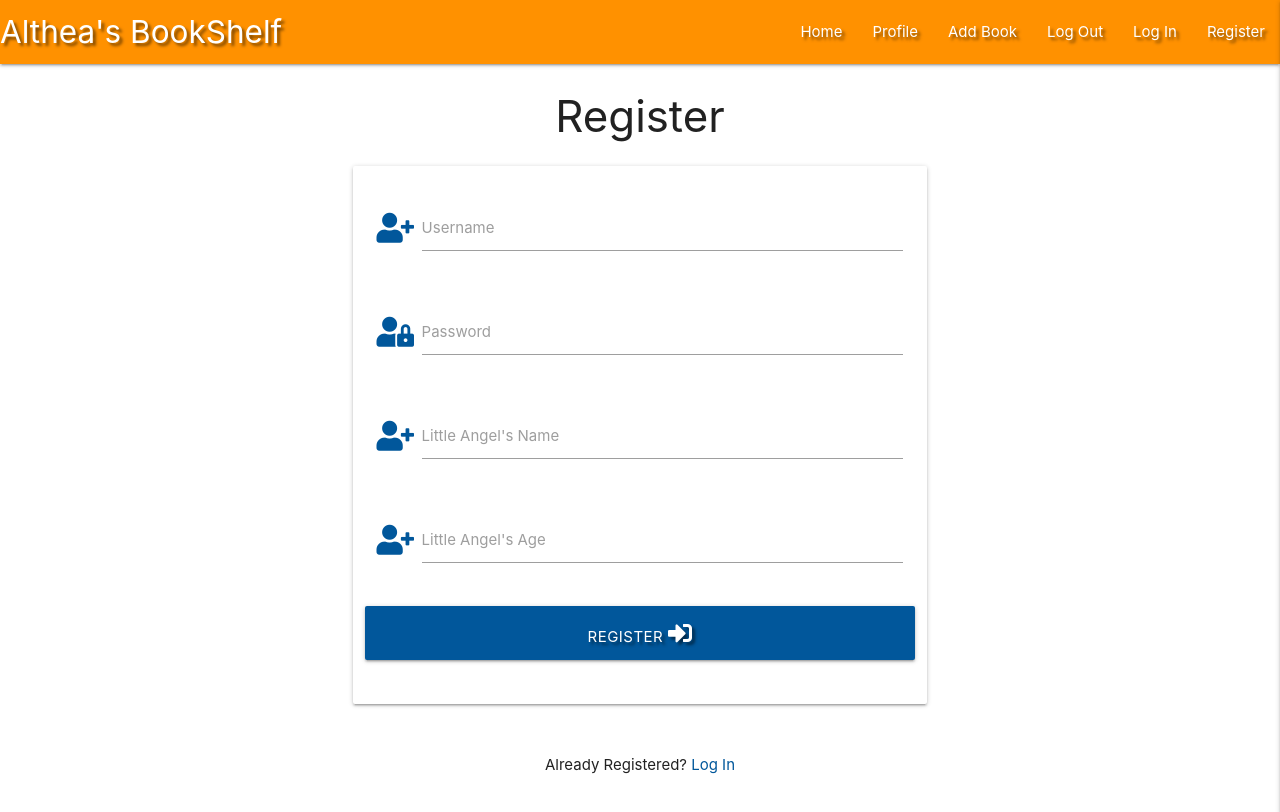
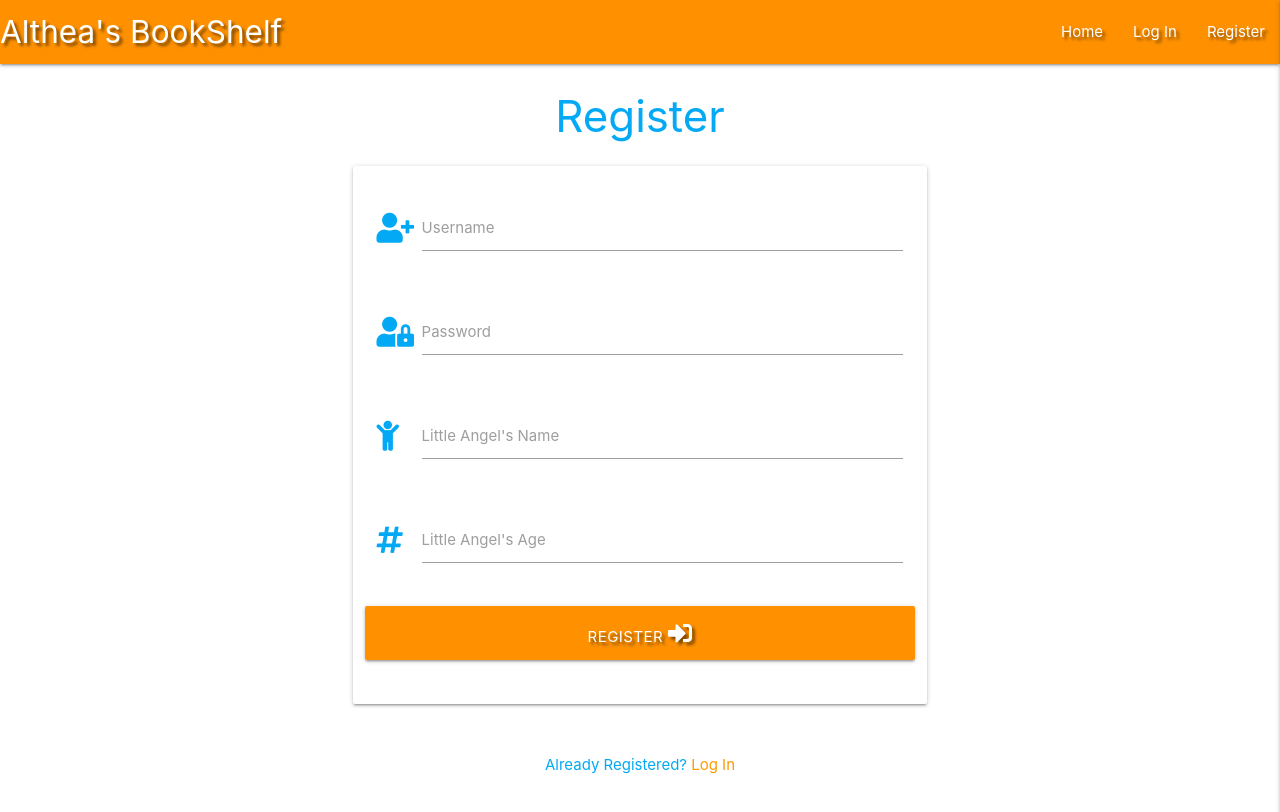
Before and after one commit to Code-Institute-Submissions/althea-bookshelf, a Flask app: page /register in a window 1280 px wide. Run offline with Flask 2, Linux system fonts and the light colour scheme; some libraries are stand-ins or nearby versions.

Commit message:
Updated text colors and profile

```diff
--- a/app.py
+++ b/app.py
@@ -38,13 +38,17 @@ def register():
 
         register = {
             "username": request.form.get("username").lower(),
-            "password": generate_password_hash(request.form.get("password"))
+            "password": generate_password_hash(request.form.get("password")),
+            "angel_name": request.form.get("angel_name").lower(),
+            "angel_age": request.form.get("angel_age")
         }
         mongo.db.critics.insert_one(register)
 
         # put the new user into 'session' cookie
         session["user"] = request.form.get("username").lower()
         flash("Registration Successful")
+        flash("Hi {} ".format(request.form.get("angel_name")))
+        flash("Welcome to the Fun World of Children's Book")
         return redirect(url_for("profile", username=session["user"]))
     return render_template("register.html")
 
@@ -60,7 +64,7 @@ def login():
             # ensure hashed password matches the user input
             if check_password_hash(existing_user["password"], request.form.get("password")):
                 session["user"] = request.form.get("username").lower()
-                flash("Welcome, {}". format(request.form.get("username")))
+                flash("Welcome back!". format(request.form.get("username")))
                 return redirect(url_for("profile", username=session["user"]))
 
             else:
@@ -79,8 +83,24 @@ def login():
 @app.route("/profile/<username>", methods=["GET", "POST"])
 def profile(username):
     # grab the session user's username in db
-    username = mongo.db.critics.find_one({"username": session["user"]})["username"]
-    return render_template("profile.html", username=username)
+    username = mongo.db.critics.find_one({"username": session["user"]})["username"].capitalize()
+    angel_name = mongo.db.critics.find_one({"username": session["user"]})["angel_name"].capitalize()
+    angel_age = mongo.db.critics.find_one({"username": session["user"]})["angel_age"]
+
+    if session["user"]:
+        return render_template(
+            "profile.html", username=username,
+            angel_name=angel_name, angel_age=angel_age)
+
+    return redirect(url_for("login"))
+
+
+@app.route("/logout")
+def logout():
+    # remove user from session cookies
+    flash("You have been logged out")
+    session.pop("user")
+    return redirect(url_for("login"))
 
 
 if __name__ == "__main__":
--- a/static/css/style.css
+++ b/static/css/style.css
@@ -5,3 +5,7 @@
 .flashes h4 {
     line-height: 2;
 }
+
+.register {
+    color: #03a9f4 ;
+}
--- a/templates/base.html
+++ b/templates/base.html
@@ -21,11 +21,14 @@
             <a href="#" data-target="mobile-demo" class="sidenav-trigger right"><i class="fas fa-bars"></i></a>
             <ul class="right hide-on-med-and-down">
                 <li><a href="{{ url_for('get_books') }}">Home</a></li>
+                {% if session.user %}
                     <li><a href="{{ url_for('profile', username=session['user']) }}">Profile</a></li>
                     <li><a href="#">Add Book</a></li>
-                <li><a href="#">Log Out</a></li>
+                    <li><a href="{{ url_for('logout') }}">Log Out</a></li>
+                {% else %}
                     <li><a href="{{ url_for('login') }}">Log In</a></li>
                     <li><a href="{{ url_for('register') }}">Register</a></li>
+                {% endif %}
             </ul>
             </div>
         </nav>
@@ -34,11 +37,14 @@
         <ul class="sidenav" id="mobile-demo">
             <li><h4 class="center-align light-blue-text text-darken-4">Althea's BookShelf</h4></li>
             <li><a href="{{ url_for('get_books') }}">Home</a></li>
+            {% if session.user %}
                 <li><a href="{{ url_for('profile', username=session['user']) }}">Profile</a></li>
                 <li><a href="#">Add Book</a></li>
-            <li><a href="#">Log Out</a></li>
+                <li><a href="{{ url_for('logout') }}">Log Out</a></li>
+           {% else %}
                 <li><a href="{{ url_for('login') }}">Log In</a></li>
                 <li><a href="{{ url_for('register') }}">Register</a></li>
+            {% endif %}
         </ul>
     </header>
 
--- a/templates/register.html
+++ b/templates/register.html
@@ -1,7 +1,7 @@
 {% extends "base.html" %}
 {% block content %}
 
-<h3 class="center-align">Register</h3>
+<h3 class="center-align register">Register</h3>
 
 <div class="row">
     <form class="col s12 m8 offset-m2" method="POST" action="{{ url_for('register') }}">
@@ -10,7 +10,7 @@
             <!-- username -->
             <div class="row">
                 <div class="input-field col s12">
-                    <i class="fas fa-user-plus light-blue-text text-darken-4 prefix"></i>
+                    <i class="fas fa-user-plus light-blue-text prefix"></i>
                     <input id="username" name="username" type="text" minlength="5"
                         maxlength="20" pattern="^[a-zA-Z0-9]{5,20}$" class="validate" required>
                     <label for="username">Username</label>
@@ -20,7 +20,7 @@
             <!-- password -->
             <div class="row">
                 <div class="input-field col s12">
-                    <i class="fas fa-user-lock light-blue-text text-darken-4 prefix"></i>
+                    <i class="fas fa-user-lock light-blue-text prefix"></i>
                     <input id="password" name="password" type="password" minlength="5"
                         maxlength="20" pattern="^[a-zA-Z0-9]{5,20}$" class="validate" required>
                     <label for="password">Password</label>
@@ -30,17 +30,17 @@
             <!-- little angel's name -->
             <div class="row">
                 <div class="input-field col s12">
-                    <i class="fas fa-user-plus light-blue-text text-darken-4 prefix"></i>
-                    <input id="little_angel" name="little_angel" type="text" minlength="5"
+                    <i class="fas fa-child light-blue-text prefix"></i>
+                    <input id="angel_name" name="angel_name" type="text" minlength="5"
                         maxlength="20" pattern="^[a-zA-Z]{5,20}$" class="validate" required>
-                    <label for="little_angel">Little Angel's Name</label>
+                    <label for="angel_name">Little Angel's Name</label>
                 </div>
             </div>
 
             <!-- little angel's age -->
             <div class="row">
                 <div class="input-field col s12">
-                    <i class="fas fa-user-plus light-blue-text text-darken-4 prefix"></i>
+                    <i class="fas fa-hashtag light-blue-text prefix"></i>
                     <input id="angel_age" name="angel_age" type="text" minlength="0"
                         maxlength="2" pattern="^[0-9]{0,2}$" class="validate" required>
                     <label for="angel_age">Little Angel's Age</label>
@@ -49,7 +49,7 @@
 
             <!-- register button -->
             <div class="row">
-                <button type="submit" class="col s12 btn-large light-blue darken-4 text-shadow">
+                <button type="submit" class="col s12 btn-large orange accent-3 text-shadow">
                     Register <i class="fas fa-sign-in-alt"></i>
                 </button>
             </div>
@@ -60,9 +60,9 @@
 
 <div class="row">
     <div class="col s12">
-        <p class="center-align">
+        <p class="center-align register">
             Already Registered?
-            <a href="{{ url_for('login') }}" class="light-blue-text text-darken-4">Log In</a>
+            <a href="{{ url_for('login') }}" class="orange-text">Log In</a>
         </p>
     </div>
 </div>
```
Also changed, not shown: templates/login.html (+6 -6 lines), templates/profile.html (+6 -3 lines). Lines whose indentation alone changed are shown as unchanged.
